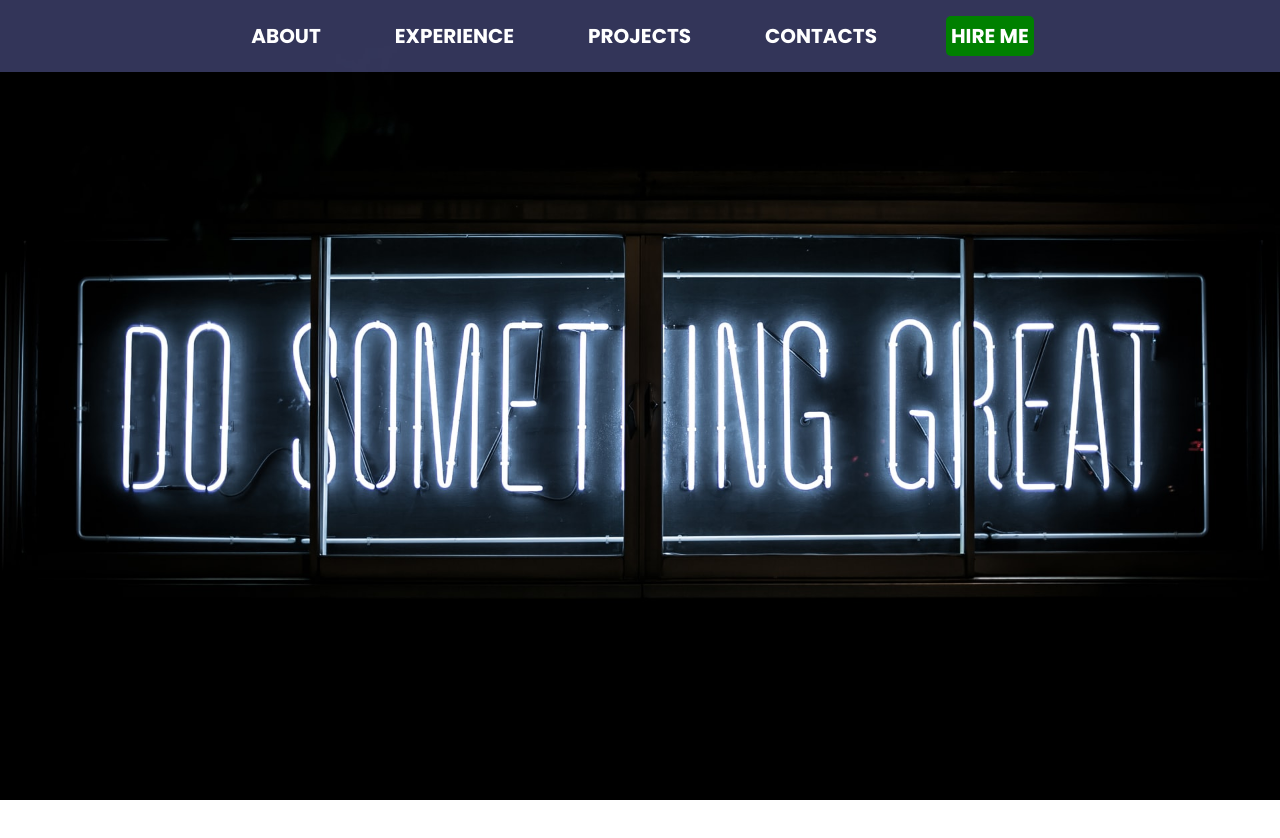
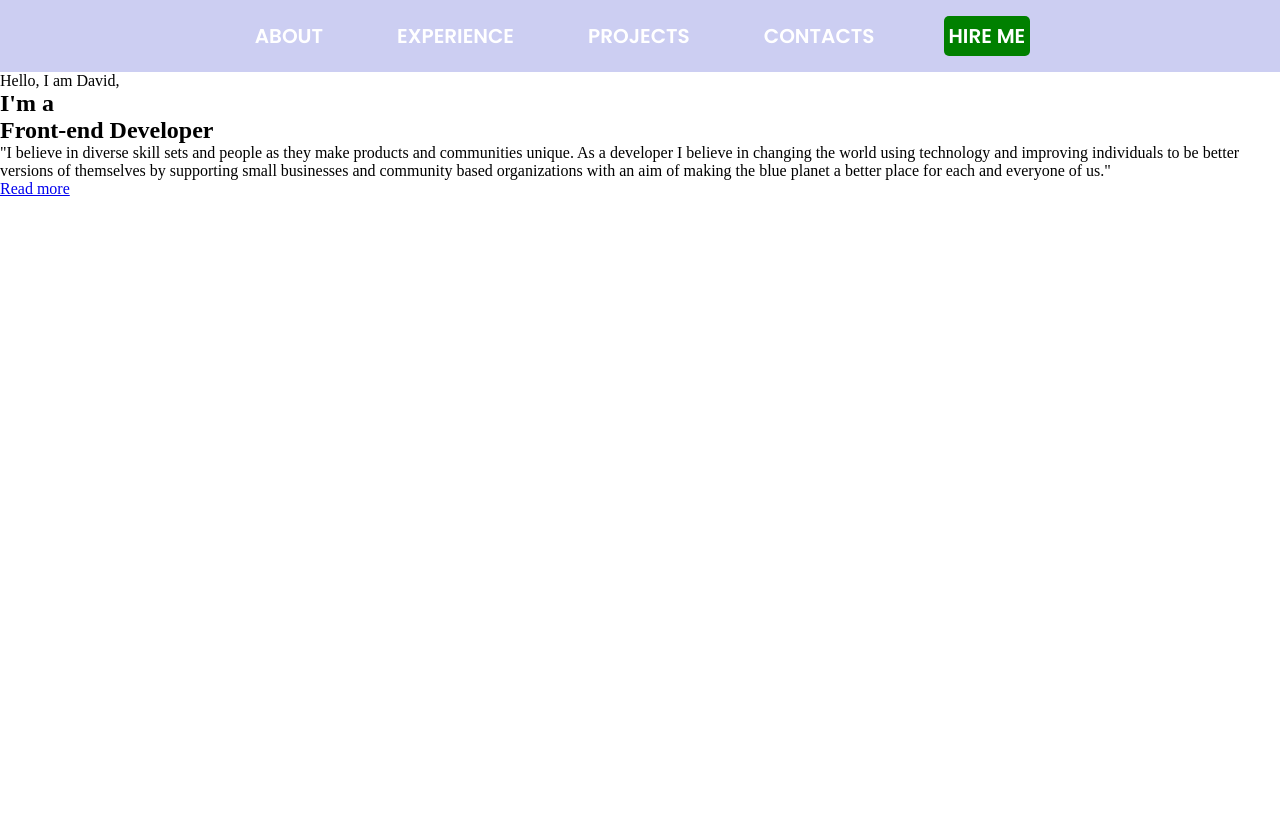
Before and after one commit to daudi13/daudi, a React (Create React App) app: page / in a window 1280 px wide. Shown: the top 838 px of the page. Before the commit the page ends 800 px from the top, so only its background shows below. Built offline with nearby package versions, Linux system fonts and the light colour scheme.

Commit message:
Add intro-section

```diff
--- a/src/App.css
+++ /dev/null
@@ -1,13 +0,0 @@
-* {
-  margin: 0;
-  padding: 0;
-  box-sizing: border-box;
-}
-
-.App {
-  height: 100vh;
-  width: 100%;
-  background-image: url(./components/clark-tibbs-oqStl2L5oxI-unsplash.jpg);
-  background-size: cover;
-  background-position: center;
-}
--- a/src/App.js
+++ b/src/App.js
@@ -1,11 +1,16 @@
-import './App.css';
+import React from 'react';
+import { BrowserRouter as Router, Routes, Route } from 'react-router-dom';
 import Header from './components/Header';
+import Homepage from './components/Routes/Homepage';
 
 function App() {
   return (
-    <div className="App">
+    <Router>
       <Header/>
-    </div>
+      <Routes>
+        <Route path="/" element={<Homepage/>}/>
+      </Routes>
+    </Router>
   );
 }
 
--- a/src/components/Header.css
+++ b/src/components/Header.css
@@ -25,7 +25,7 @@ ul li a  {
   font-size: 20px;
   text-decoration: none;
   color: #fff;
-  font-weight: bolder;
+  font-weight: 600;
 }
 
 .menu-icons .menu {
--- a/src/components/Routes/Homepage.css
+++ b/src/components/Routes/Homepage.css
@@ -7,7 +7,4 @@
 .App {
   height: 100vh;
   width: 100%;
-  background-image: url(./components/clark-tibbs-oqStl2L5oxI-unsplash.jpg);
-  background-size: cover;
-  background-position: center;
 }
--- a/src/components/Routes/Homepage.js
+++ b/src/components/Routes/Homepage.js
@@ -1,12 +1,21 @@
-import './App.css';
-import Header from './components/Header';
+import Header from '../Header';
+import './Homepage.css';
 
-function App() {
+function Homepage() {
   return (
     <div className="App">
-      <Header/>
+      <section class="intro" id="home!">
+            <div class="align-left" data-aos="zoom-in">
+                <p class="hello">Hello, I am David,</p>
+                <h2 class="job-des">I'm a <br/> <span class="special ">Front-end Developer</span></h2>
+                <p class="belief">
+                    "I believe in diverse skill sets and people as they make products and communities unique. As a developer I believe in changing the world using technology and improving individuals to be better versions of themselves by supporting small businesses and community based organizations with an aim of making the blue planet a better place for each and everyone of us."
+                </p>
+                <a href="#about!" class="btn">Read more</a>
+            </div>
+    </section>
     </div>
   );
 }
 
-export default App;
+export default Homepage;
--- a/src/index.js
+++ b/src/index.js
@@ -1,17 +1,8 @@
 import React from 'react';
 import ReactDOM from 'react-dom/client';
-import { BrowserRouter as Router, Routes, Route } from 'react-router-dom';
 import App from './App';
 
 const root = ReactDOM.createRoot(document.getElementById('root'));
 root.render(
-    <Router>
-      <Routes>
-        <Route path="/" element={<App/>}/>
-      </Routes>
-    </Router>
+    <App />
 );
-
-// If you want to start measuring performance in your app, pass a function
-// to log results (for example: reportWebVitals(console.log))
-// or send to an analytics endpoint. Learn more: https://bit.ly/CRA-vitals
```
Also changed, not shown: src/components/clark-tibbs-oqStl2L5oxI-unsplash.jpg (deleted).
